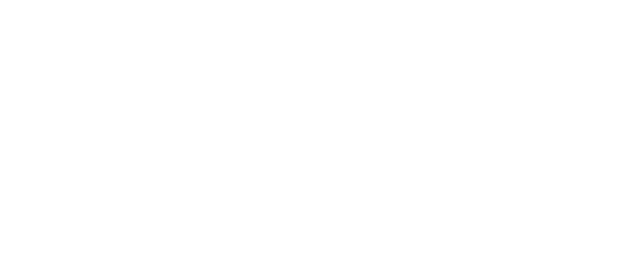
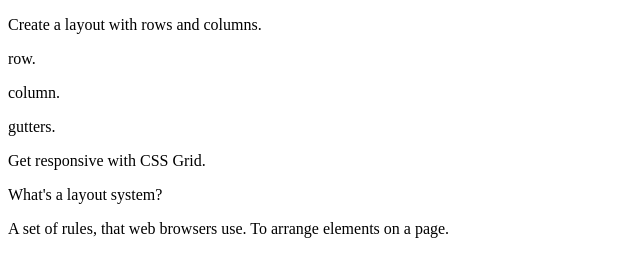
Before and after one commit to jorge-fco/learning-css, a plain HTML site: page pages/grid.html in a window 1280 px wide. Shown: the whole page, without its empty margins (0-640 px from the left). Drawn offline with Linux system fonts and the light colour scheme.

Commit message:
Add content grid-layout

```diff
--- a/css/grid.css
+++ b/css/grid.css
@@ -1,3 +1,15 @@
-.grid{
+.row{
 
 }
+
+.column{
+
+}
+
+.gutters{
+
+}
+
+.grid-layout{
+	/* 75.34% */
+}
--- a/pages/grid.html
+++ b/pages/grid.html
@@ -11,7 +11,15 @@
 </head>
 <body>
 	<main>
-
+		<section>
+			<p>Create a layout with rows and columns.</p>
+			<p>row.</p>
+			<p>column.</p>
+			<p>gutters.</p>
+			<p>Get responsive with CSS Grid.</p>
+			<p>What's a layout system?</p>
+			<p>A set of rules, that web browsers use. To arrange elements on a page.</p>
+		</section>
 	</main>
 </body>
 </html>
```
